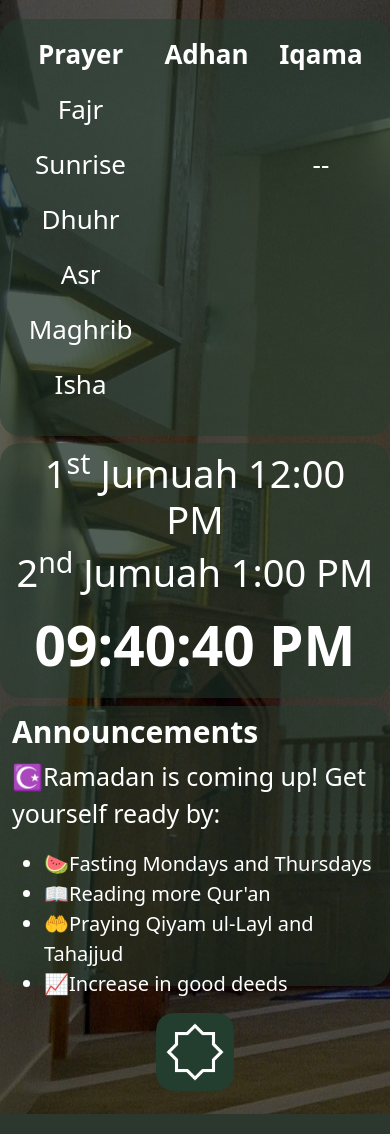
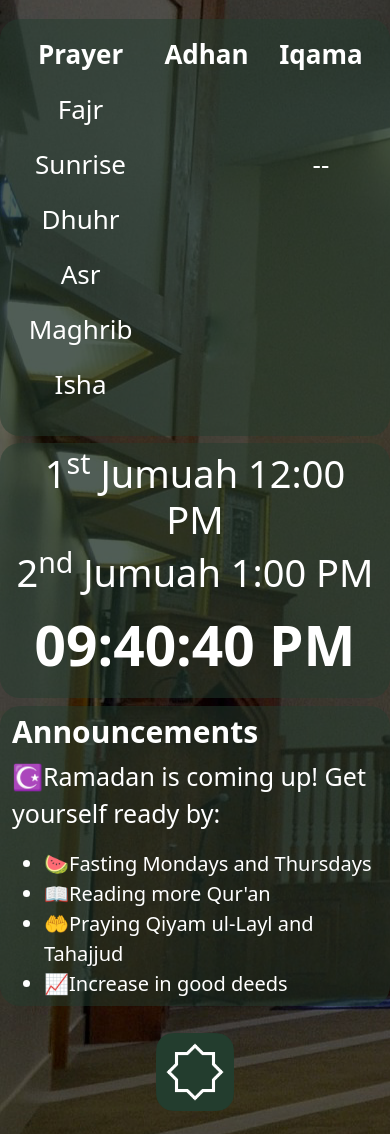
Before and after one commit to fizzlewiththesizzle/alsalamPrayerTimes, a Flask app: template templates/prayer.html in a window 390 px wide. Shown: the part 118-1252 px from the top of the page. Run offline with Flask 2, Linux system fonts and the light colour scheme; the template is opened without the code that fills it, so the values that code supplies are empty.

Commit message:
fix container height on high resolution devices

```diff
--- a/static/style.css
+++ b/static/style.css
@@ -131,7 +131,7 @@
 	}
 	.announcements{
 		padding-top: 2% !important;
-		height: 280px !important;
+		height: 300px !important;
 	}
 	.jumuah{
 		padding-top: 2% !important;
```
